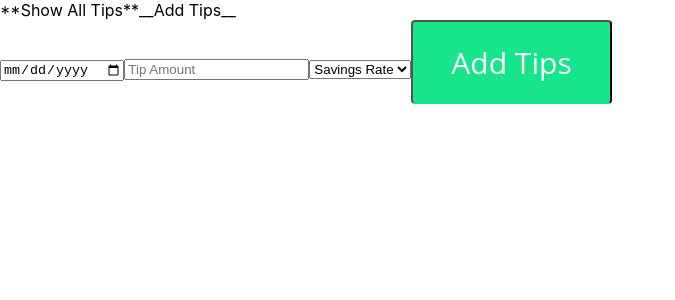
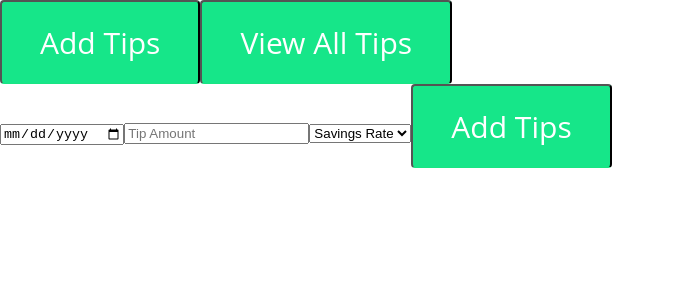
Before and after one commit to finessevanes/DailyTipTrackerReact, a React (Create React App) app: page /create in a window 1280 px wide. Shown: the top 300 px of the page, without its empty margins (0-675 px from the left). Built offline with nearby package versions, Linux system fonts and the light colour scheme; no server answers.

Commit message:
added HomePage, more button style

```diff
--- a/src/App.css
+++ b/src/App.css
@@ -21,6 +21,29 @@
   color: #09d3ac;
 }
 
+.view_date_tips {
+  display: inline-block;
+  position: relative;
+  padding: 20px 38px;
+  top: 0;
+  font-size: 20px;
+  font-family: "Open Sans", Helvetica;
+  border-radius: 4px;
+  border-bottom: 1px solid rgba( 28, 227, 125, 0.5 );
+  background: rgba( 22, 230, 137, 1 );
+  color: #fff;
+  box-shadow: 0px 0px 0px rgba( 15, 165, 60, 0.1 );
+
+  -webkit-transform: translateZ(0);
+     -moz-transform: translateZ(0);
+      -ms-transform: translateZ(0);
+          transform: translateZ(0);
+
+  -webkit-transition: all 0.2s ease;
+     -moz-transition: all 0.2s ease;
+      -ms-transition: all 0.2s ease;
+          transition: all 0.2s ease;
+}
 button {
   display: inline-block;
   position: relative;
--- a/src/App.js
+++ b/src/App.js
@@ -27,16 +27,9 @@ import ShowDailyTipOut from './components/ShowDailyTipOut'
     return (
       <Router>
         <div>
-          <nav>
-            <ul>
-              <li>
-                <Link id="show_daily_tip_outs" to="/">**Show All Tips**</Link>
-              </li>
-              <li>
-                <Link id="create_daily_tip_out" to="/create">__Add Tips__</Link>
-              </li>
-            </ul>
-          </nav>
+          <Link id="create_daily_tip_out" to="/create"><button>Add Tips</button></Link>
+          <Link id="show_daily_tip_outs" to="/"><button>View All Tips</button></Link>
+
           <div id="content_body">
           <Switch>
             <Route path="/dailytipout/:id" render={(props)=>(
```
